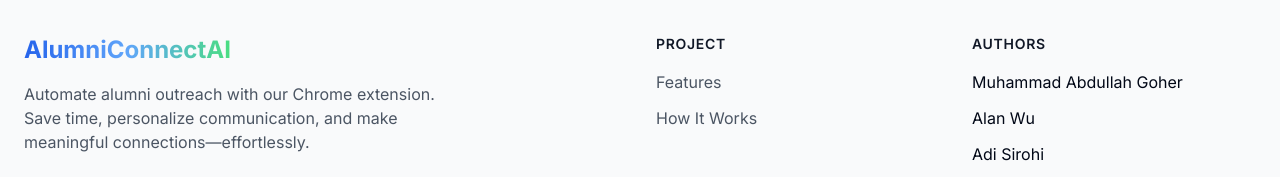
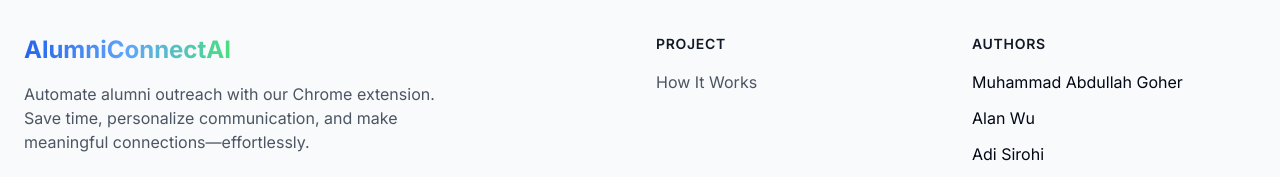
Before and after one commit to CaiaG/AlumniConnectAiLandingPage, a React (Vite) app: page / in a window 1280 px wide. Shown: the part 1349-1526 px from the top of the page. Built offline with nearby package versions, Linux system fonts and the light colour scheme.

Commit message:
Update Footer.tsx

```diff
--- a/src/components/layout/Footer.tsx
+++ b/src/components/layout/Footer.tsx
@@ -27,7 +27,7 @@ const Footer = () => {
               Project
             </h3>
             <ul className="space-y-3">
-              {["Features", "How It Works"].map((item, index) => (
+              {["How It Works"].map((item, index) => (
                 <li key={index}>
                   <a href={`#${item.replace(/\s+/g, '-').toLowerCase()}`} className="text-gray-600 hover:text-blue-600">
                     {item}
```
